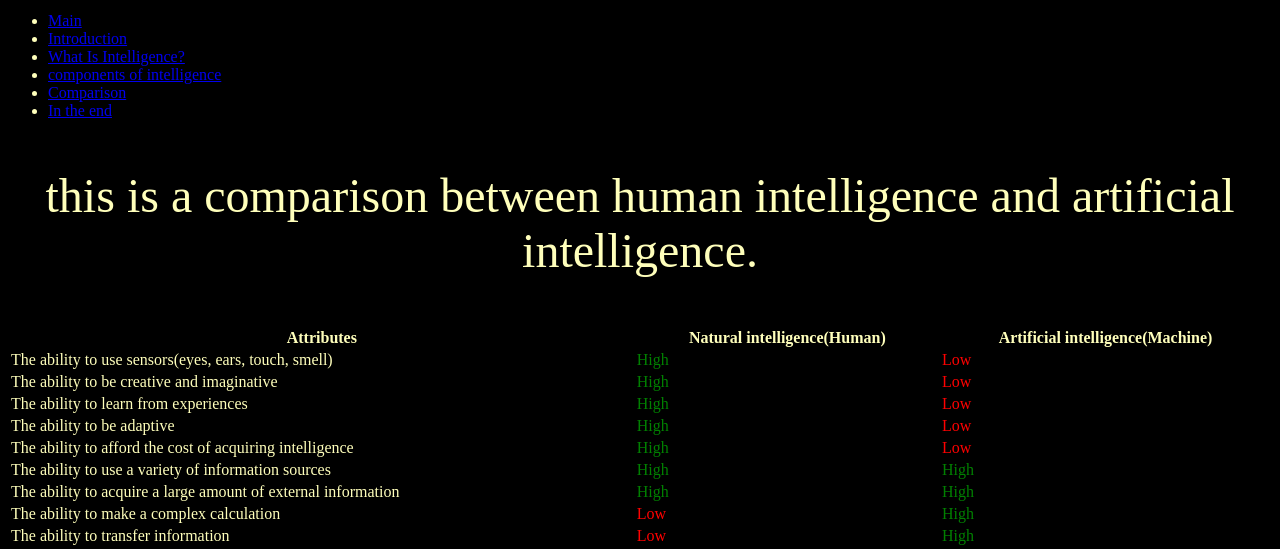
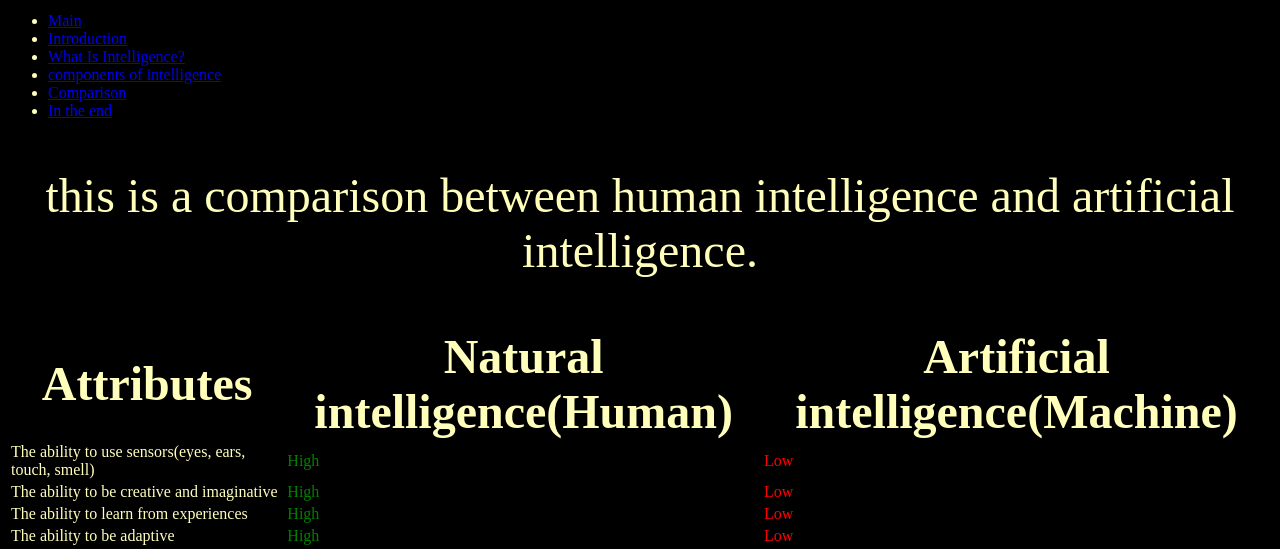
Before and after one commit to MohmedSayed2001/ECE001, a plain HTML site: page Comparison.html in a window 1280 px wide. Shown: the part 249-798 px from the top of the page. Drawn offline with Linux system fonts and the light colour scheme.

Commit message:
Update Comparison.html

```diff
--- a/Comparison.html
+++ b/Comparison.html
@@ -19,7 +19,7 @@
 
     <p style="font-size:300%;">this is a comparison between human intelligence and artificial intelligence.</p>
 	<table style="width:100%">
-  <tr>
+  <tr style="font-size:300%;">
     <th>Attributes</th>
     <th>Natural intelligence(Human)</th>
     <th>Artificial intelligence(Machine)</th>
```
